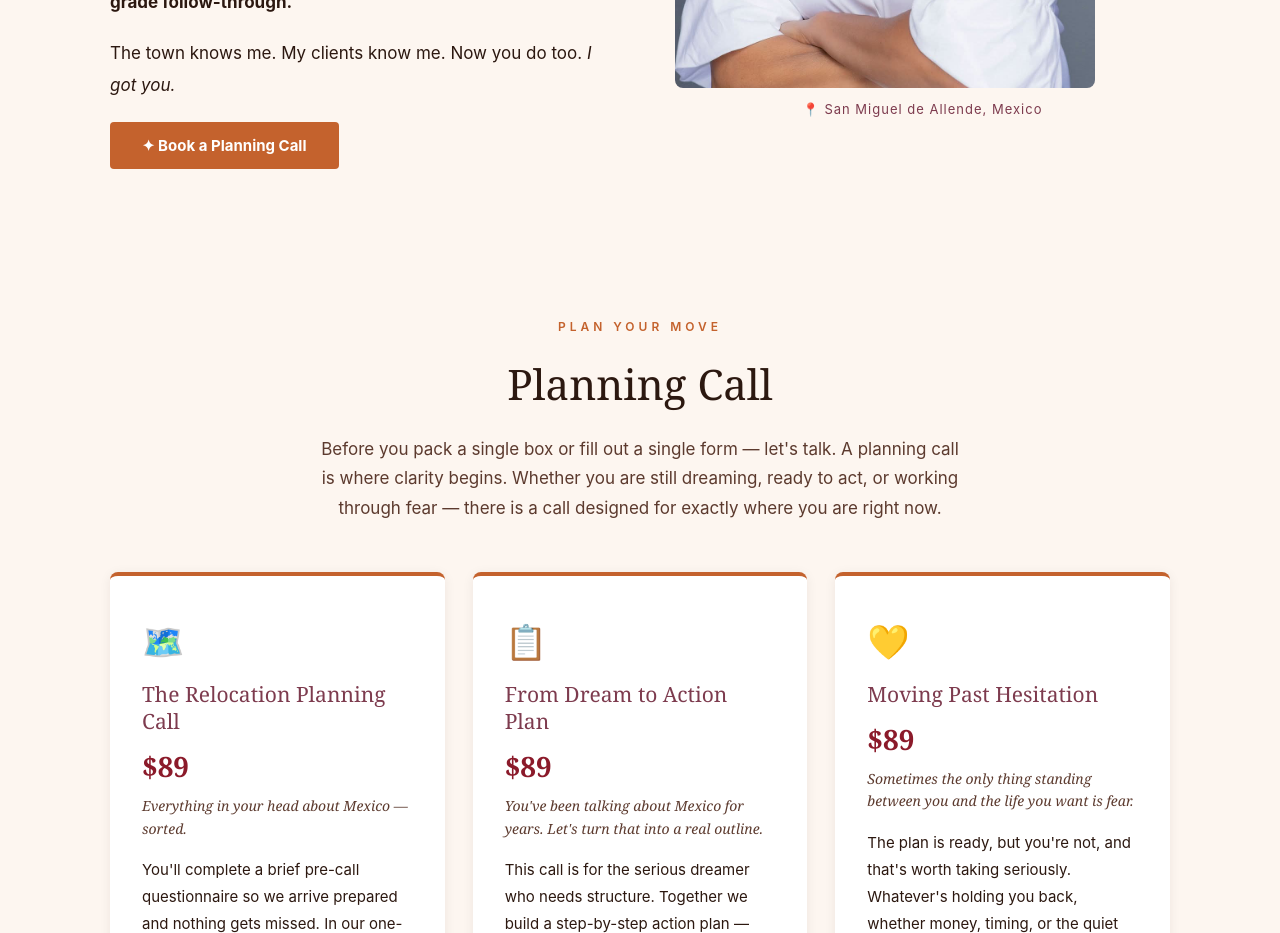
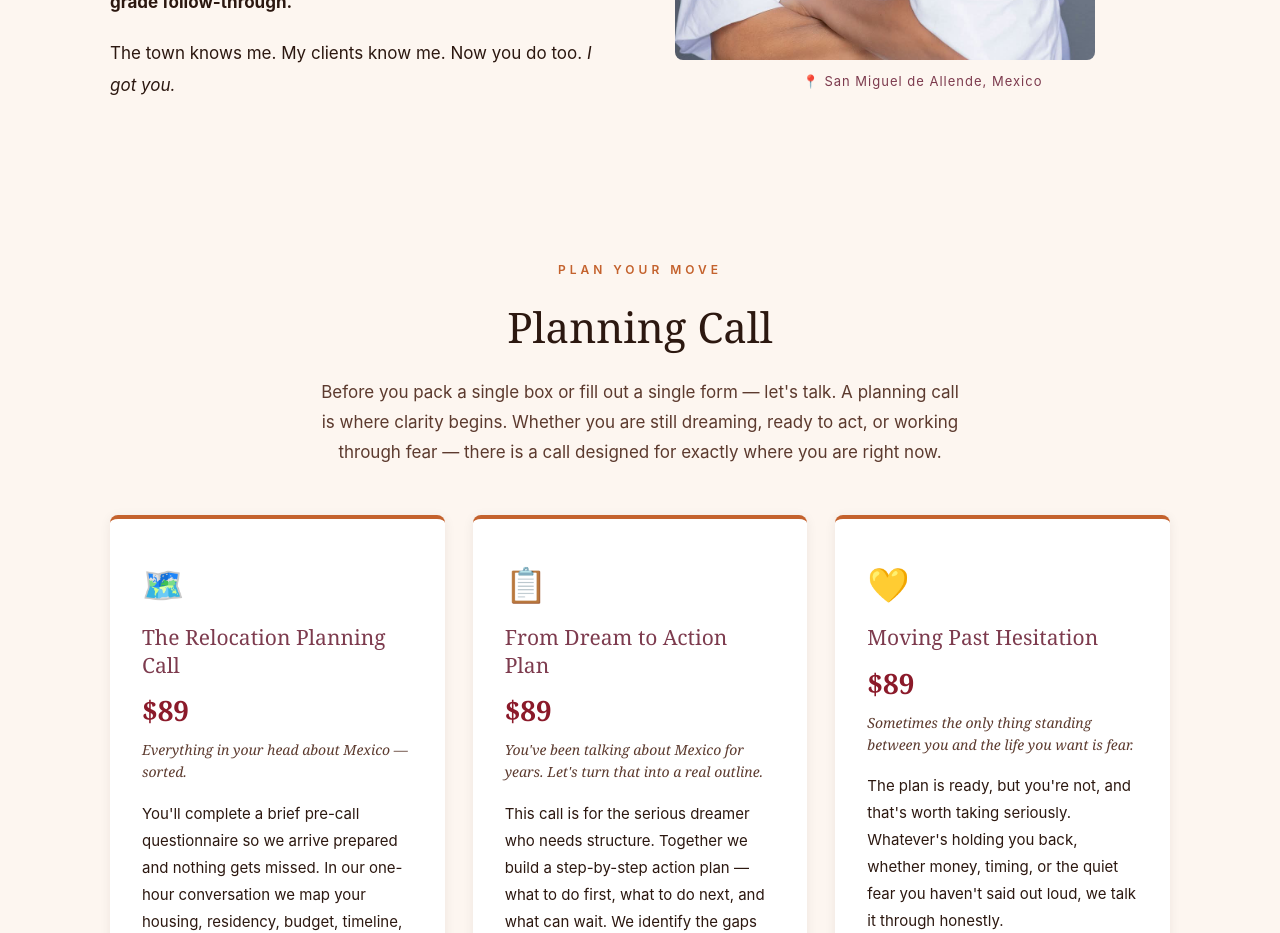
Before and after one commit to IntheknowMX/intheknowmx.com, a Next.js app: page / in a window 1280 px wide. Shown: the part 4420-5353 px from the top of the page. Built offline with nearby package versions, Linux system fonts and the light colour scheme.

Commit message:
Remove Book a Planning Call button from About section
Co-Authored-By: Claude Sonnet 4.6 <noreply@anthropic.com>

```diff
--- a/app/page.tsx
+++ b/app/page.tsx
@@ -364,17 +364,6 @@ export default function Home() {
           <p style={{ fontSize: '17px', lineHeight: '1.85', color: '#2C1810' }}>
             The town knows me. My clients know me. Now you do too.<em> I got you.</em>
           </p>
-          <div style={{ marginTop: '32px' }}>
-            <a href="https://calendar.app.google/qfwutaFsrSaqWVkw7" target="_blank" style={{
-              backgroundColor: '#C4622D',
-              color: 'white',
-              padding: '14px 32px',
-              borderRadius: '4px',
-              textDecoration: 'none',
-              fontSize: '15px',
-              fontWeight: '700'
-            }}>✦ Book a Planning Call</a>
-          </div>
         </div>
         <div style={{ flex: 1, minWidth: '280px', textAlign: 'center' }}>
           <Image
```
